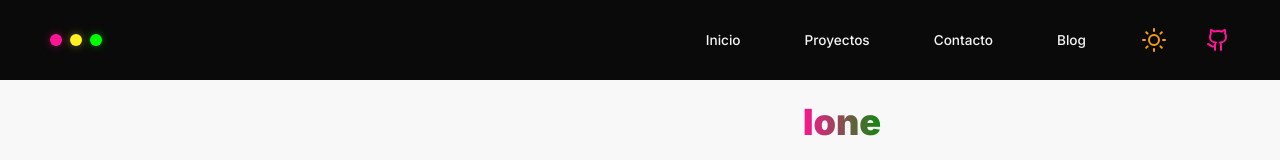
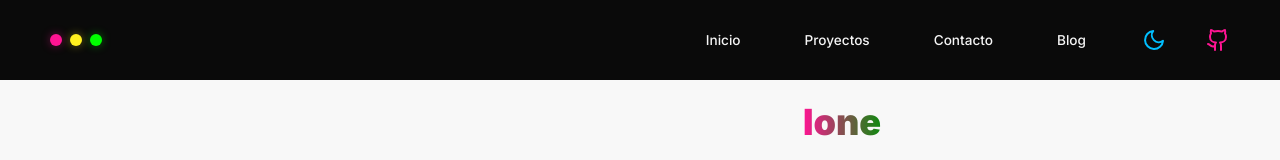
Before and after one commit to ThebellepoquE/PortfolioDev, a React (Vite) app: page / in a window 1280 px wide. Shown: the top 160 px of the page. Built offline with nearby package versions, Linux system fonts and the light colour scheme.

Commit message:
fix: invertir iconos del toggle de tema — mostrar destino, no estado

```diff
--- a/src/components/ThemeToggle.tsx
+++ b/src/components/ThemeToggle.tsx
@@ -13,10 +13,10 @@ export function ThemeToggle() {
       className="theme-toggle"
       aria-label={`Cambiar a modo ${theme === 'dark' ? 'claro' : 'oscuro'}`}
     >
-      {/* Sol - modo claro (decorativo; el botón tiene aria-label) */}
+      {/* Sol — visible en modo oscuro para invitar a cambiar a claro */}
       <svg
         className={`theme-toggle__icon theme-toggle__icon--sun ${
-          theme === 'light' ? 'is-visible' : 'is-hidden'
+          theme === 'dark' ? 'is-visible' : 'is-hidden'
         }`}
         viewBox="0 0 24 24"
         aria-hidden="true"
@@ -32,10 +32,10 @@ export function ThemeToggle() {
         <line x1="18.36" y1="5.64" x2="19.78" y2="4.22" />
       </svg>
 
-      {/* Luna - modo oscuro (decorativo) */}
+      {/* Luna — visible en modo claro para invitar a cambiar a oscuro */}
       <svg
         className={`theme-toggle__icon theme-toggle__icon--moon ${
-          theme === 'dark' ? 'is-visible' : 'is-hidden'
+          theme === 'light' ? 'is-visible' : 'is-hidden'
         }`}
         viewBox="0 0 24 24"
         aria-hidden="true"
```
